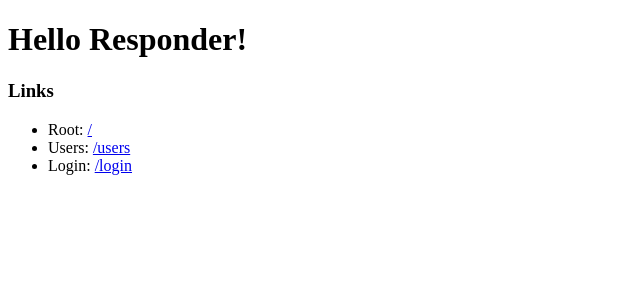
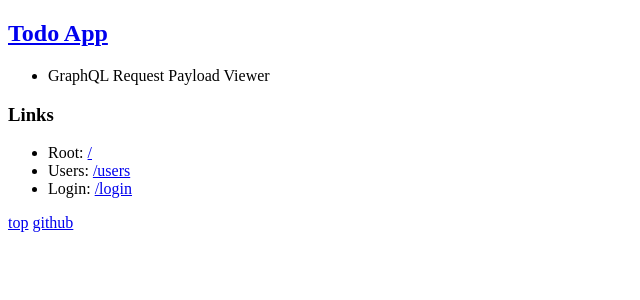
Before and after one commit to mitsu-ksgr/responder-todo-app, a Python web app: template app/templates/index.html in a window 1280 px wide. Shown: the top 300 px of the page, without its empty margins (0-640 px from the left). Run offline with Jinja, Linux system fonts and the light colour scheme; the template is opened without the code that fills it, so the values that code supplies are empty.

Commit message:
jinja2 templates test

```diff
--- a/app/templates/index.html
+++ b/app/templates/index.html
@@ -1,19 +1,12 @@
-<!DOCTYPE html>
-<html lang="ja">
-<head>
-  <meta charset="utf-8">
-  <title>Responder Test</title>
-</head>
-<body>
-  <h1>Hello Responder!</h1>
+{%- extends "layout.html" %}
+{%- block content %}
 
+<h3>Links</h3>
 <div>
-    <h3>Links</h3>
   <ul>
     <li>Root: <a href="/">/</a></li>
     <li>Users: <a href="/users">/users</a></li>
     <li>Login: <a href="/login">/login</a></li>
   </ul>
 </div>
-</body>
-</html>
+{%- endblock %}
--- /dev/null
+++ b/app/templates/layout.html
@@ -0,0 +1,29 @@
+<!DOCTYPE html>
+<html lang="ja">
+<head>
+  <meta charset="utf-8">
+  <title>Responder Todo App</title>
+</head>
+<body>
+  <div>
+    <header>
+      <nav><h1><a href="/">Todo App</a></h1></nav>
+      <nav><ul><li>GraphQL Request Payload Viewer</li></ul></nav>
+    </header>
+  </div>
+
+  <div>
+    {# Main Contents #}
+    {%- block content %}{% endblock %}
+  </div>
+
+  <div>
+    <footer>
+      <nav>
+        <a href="/">top</a>
+        <a href="https://github.com/mitsu-ksgr/responder-todo-app">github</a>
+      </nav>
+    </footer>
+  </div>
+</body>
+</html>
```
Lines whose indentation alone changed are shown as unchanged.
